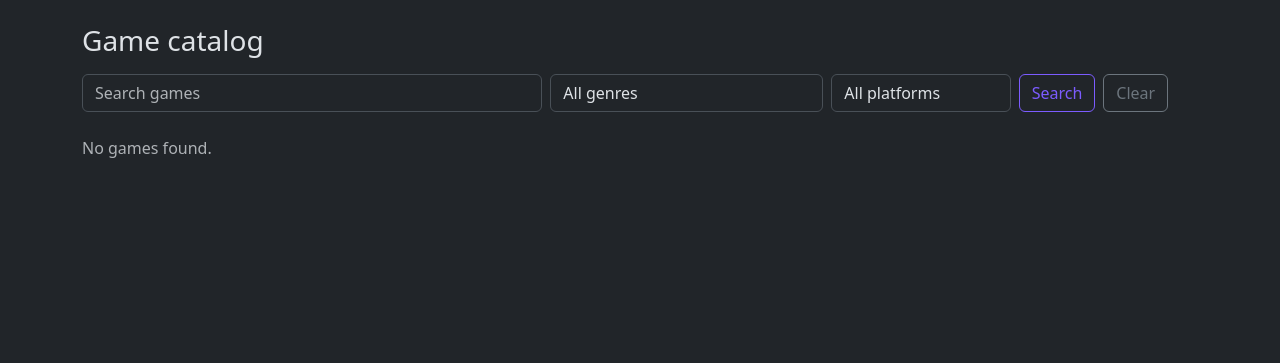
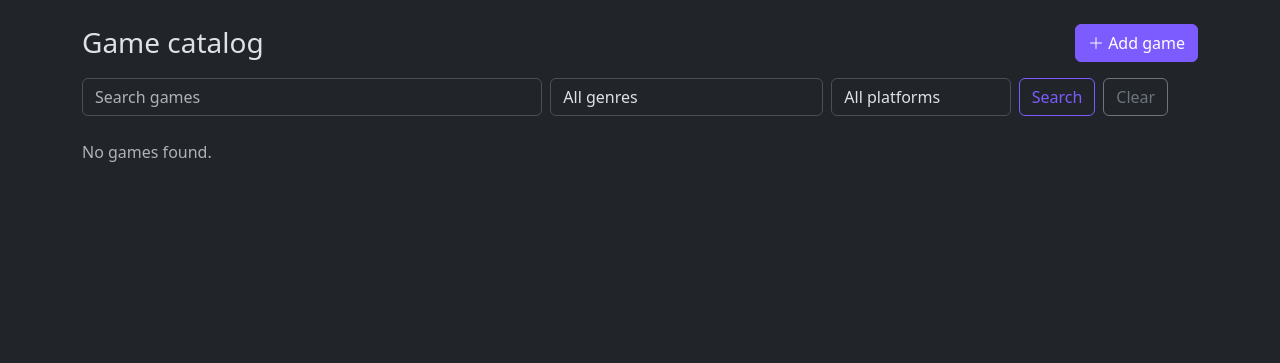
Before and after one commit to CemXokenc/backlog_vault, a Django app: page /games/ in a window 1280 px wide. Shown: the part 57-420 px from the top of the page. Run offline with Django 5.2, Linux system fonts and the light colour scheme; the visitor is signed in with stand-in values (Sample User, id 1); data that the repository does not hold is empty.

Commit message:
add game create and update views

```diff
--- a/templates/vault/game_list.html
+++ b/templates/vault/game_list.html
@@ -5,9 +5,9 @@
 {% block content %}
   <div class="d-flex justify-content-between align-items-center mb-3">
     <h1 class="h3 mb-0">Game catalog</h1>
-{#    <a class="btn btn-primary" href="{% url 'vault:game-create' %}">#}
-{#      <i class="bi bi-plus-lg"></i> Add game#}
-{#    </a>#}
+    <a class="btn btn-primary" href="{% url 'vault:game-create' %}">
+      <i class="bi bi-plus-lg"></i> Add game
+    </a>
   </div>
 
   <form method="get" class="row g-2 mb-4">
--- a/vault/urls.py
+++ b/vault/urls.py
@@ -17,6 +17,8 @@ from vault.views import (
     DeveloperDeleteView,
     GameListView,
     GameDetailView,
+    GameCreateView,
+    GameUpdateView,
 )
 
 urlpatterns = [
@@ -68,6 +70,16 @@ urlpatterns = [
     ),
     path("games/", GameListView.as_view(), name="game-list"),
     path("games/<int:pk>/", GameDetailView.as_view(), name="game-detail"),
+    path(
+        "games/create/",
+        GameCreateView.as_view(),
+        name="game-create",
+    ),
+    path(
+        "games/<int:pk>/update/",
+        GameUpdateView.as_view(),
+        name="game-update",
+    ),
 ]
 
 app_name = "vault"
--- a/vault/views.py
+++ b/vault/views.py
@@ -6,9 +6,8 @@ from django.db.models import Count, Q, Avg
 from django.shortcuts import render
 from django.urls import reverse_lazy
 from django.views import generic
-from django.views.generic import DetailView
 
-from vault.forms import GamerCreationForm, GameFilterForm
+from vault.forms import GamerCreationForm, GameFilterForm, GameForm
 from vault.mixins import SearchMixin
 from vault.models import LibraryEntry, Game, Genre, Platform, Developer
 
@@ -216,7 +215,7 @@ class GameListView(
 
 class GameDetailView(
     LoginRequiredMixin,
-    DetailView,
+    generic.DetailView,
 ):
     queryset = (
         Game.objects.select_related("developer")
@@ -234,3 +233,23 @@ class GameDetailView(
         ).select_related("gamer", "platform")
 
         return context
+
+
+class GameCreateView(
+    LoginRequiredMixin,
+    SuccessMessageMixin,
+    generic.CreateView,
+):
+    model = Game
+    form_class = GameForm
+    success_message = "Game was successfully created!"
+
+
+class GameUpdateView(
+    LoginRequiredMixin,
+    SuccessMessageMixin,
+    generic.UpdateView,
+):
+    model = Game
+    form_class = GameForm
+    success_message = "Game was successfully updated!"
```
Also changed, not shown: templates/vault/game_detail.html (+8 -8 lines).
